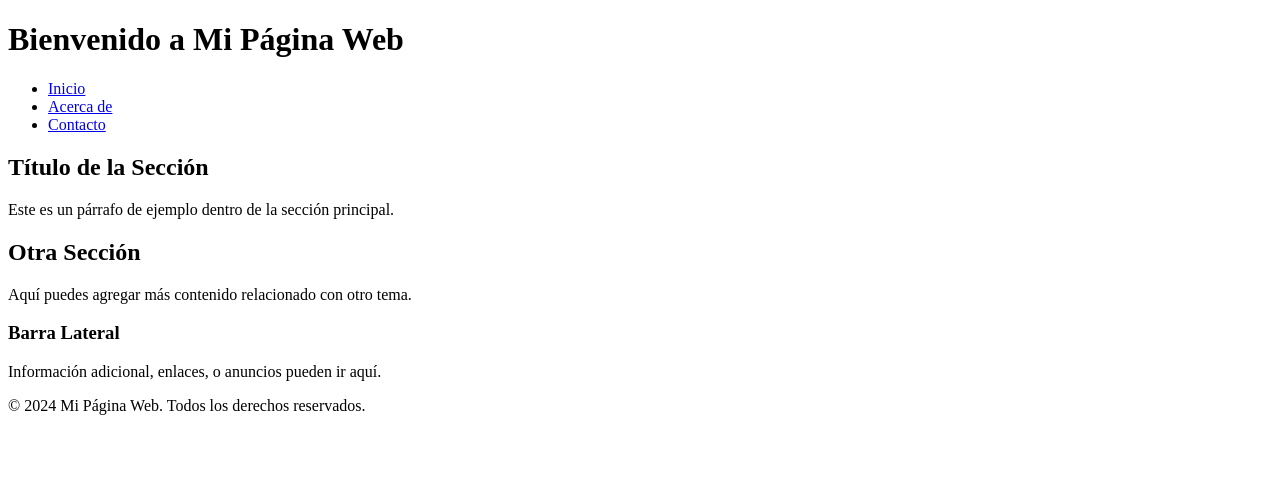
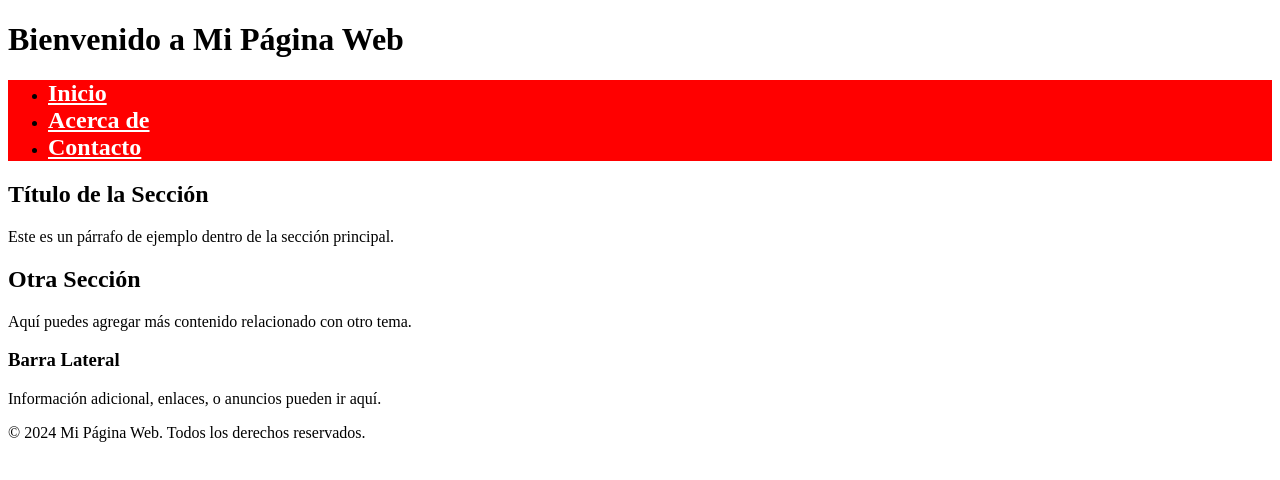
Before and after one commit to Redgnar05/NuestraPagHTML, a plain HTML site: page index.html in a window 1280 px wide. Drawn offline with Linux system fonts and the light colour scheme.

Commit message:
Update index.html
holi

```diff
--- a/index.html
+++ b/index.html
@@ -12,14 +12,15 @@
         <h1>Bienvenido a Mi Página Web</h1>
     </header>
 
-    <!-- Navegación principal -->
-    <nav>
-        <ul>
-            <li><a href="index.html">Inicio</a></li>
-            <li><a href="about.html">Acerca de</a></li>
-            <li><a href="contact.html">Contacto</a></li>
-        </ul>
-    </nav>
+
+<!-- Navegación principal -->
+<nav style="background-color: red;">
+    <ul>
+        <li><a href="index.html" style="color: white; font-size: 150%; font-weight: bold;">Inicio</a></li>
+        <li><a href="about.html" style="color: white; font-size: 150%; font-weight: bold;">Acerca de</a></li>
+        <li><a href="contact.html" style="color: white; font-size: 150%; font-weight: bold;">Contacto</a></li>
+    </ul>
+</nav>
 
     <!-- Contenido principal -->
     <main>
```
